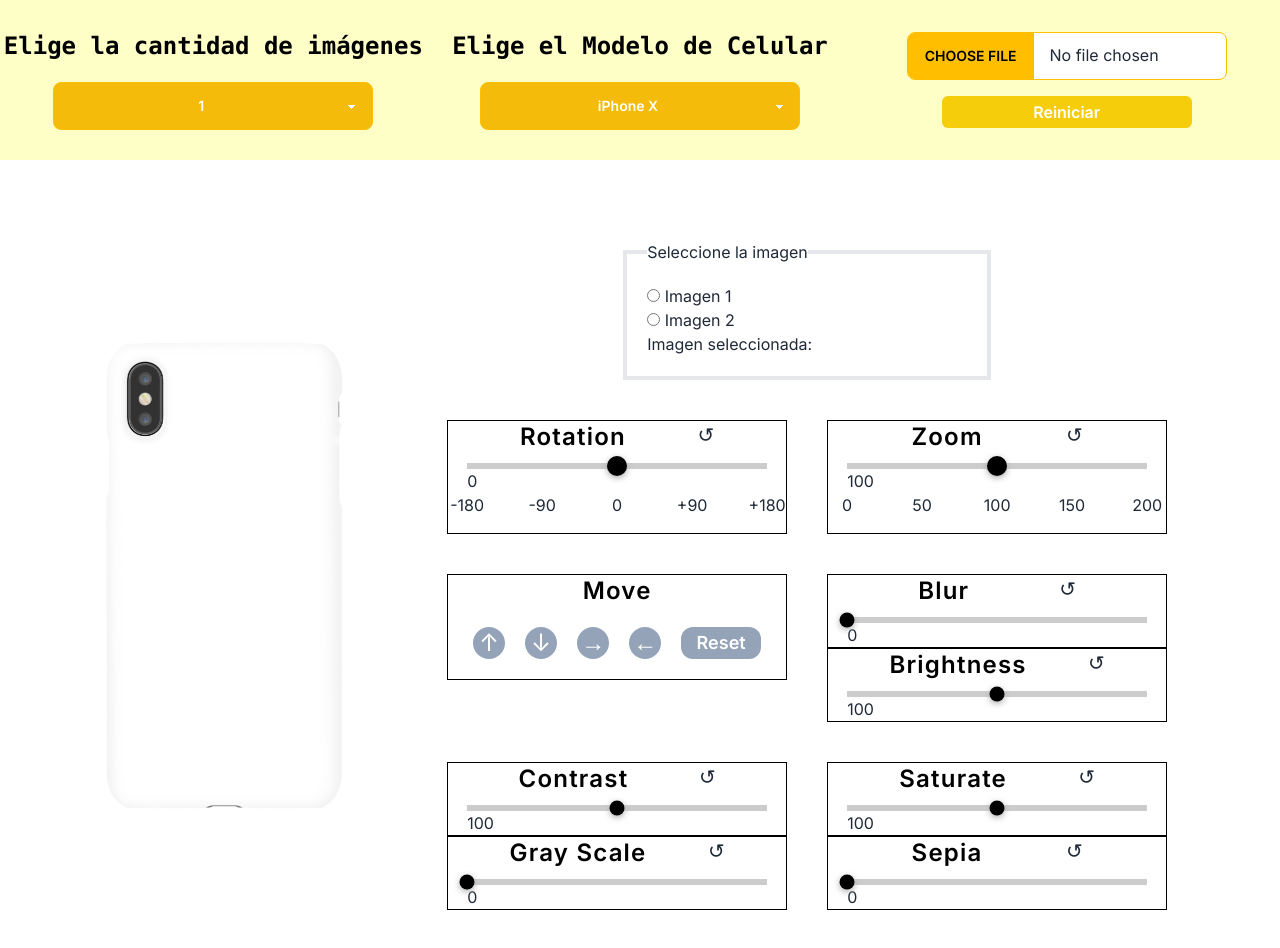
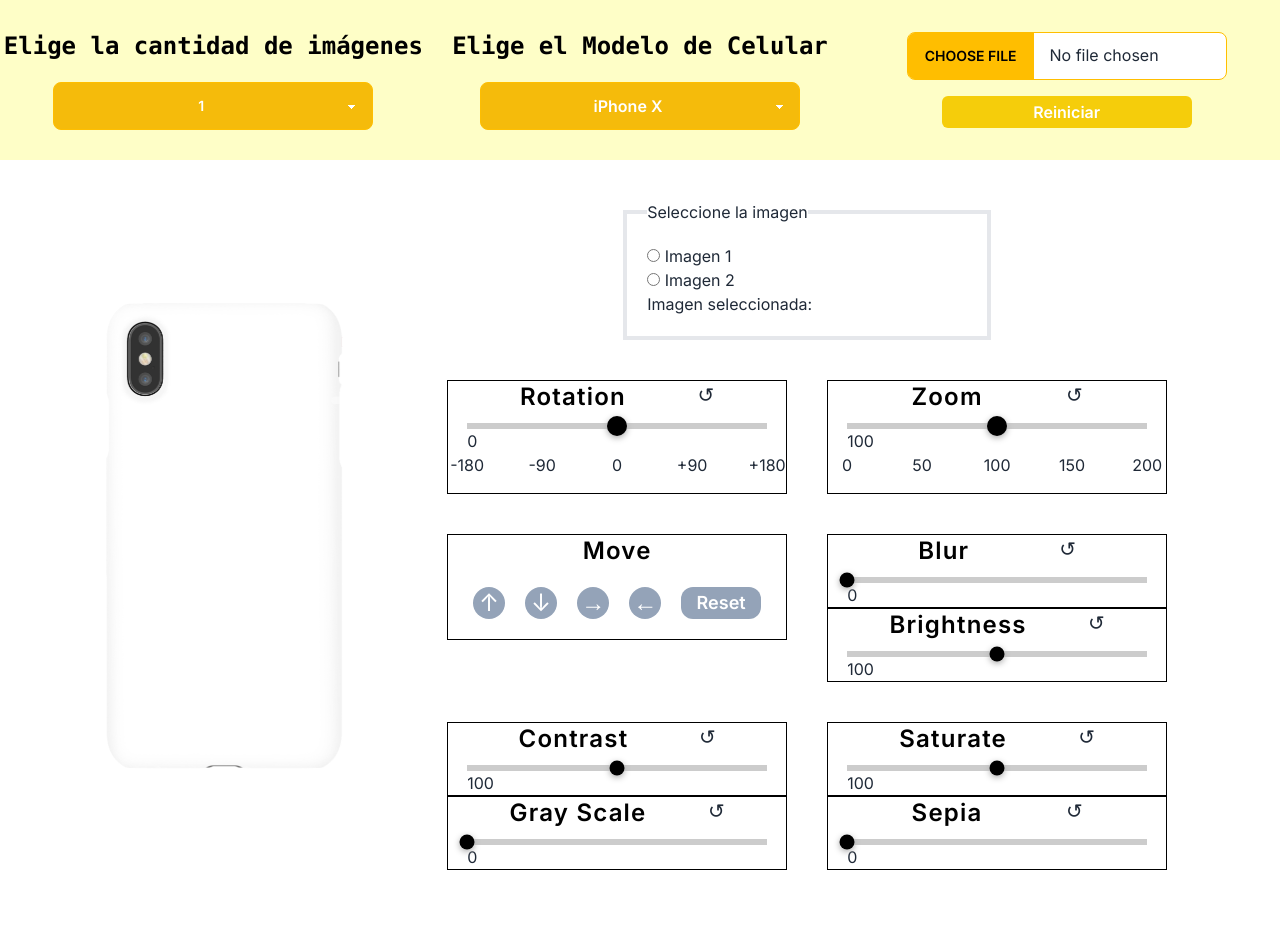
Before and after one commit to Cesarscc/edit-case-phone, a Next.js app: page / in a window 1280 px wide. Shown: the top 948 px of the page. After the commit the page ends 910 px from the top, so only its background shows below. Built offline with nearby package versions, Linux system fonts and the light colour scheme.

Commit message:
Update page.js

```diff
--- a/src/app/page.js
+++ b/src/app/page.js
@@ -235,7 +235,7 @@ export default function Home() {
           </h2>
           <select
             onChange={handleChangeModel}
-            className="appearance-none text-center bg-[#f5bb0b] text-white font-semibold select select-warning w-1/3 sm:w-full max-w-xs ml-3 sm:ml-0"
+            className="appearance-none text-center bg-[#f5bb0b] text-white font-semibold select select-warning w-1/3 sm:w-full max-w-xs ml-3 sm:ml-0 text-xs md:text-base"
           >
             <option value={""} defaultValue disabled>
               Seleccionar Modelo
@@ -268,7 +268,7 @@ export default function Home() {
           />
         </div>
       </div>
-      <section className="flex flex-col md:flex-row justify-center items-center py-5 md:py-20">
+      <section className="flex flex-col md:flex-row justify-center items-center py-5 md:py-10">
         <div className="relative z-10 h-full order-2 md:order-1 mt-10 md:mt-0">
           {valueModel === "X" ? (
             <Image
```
